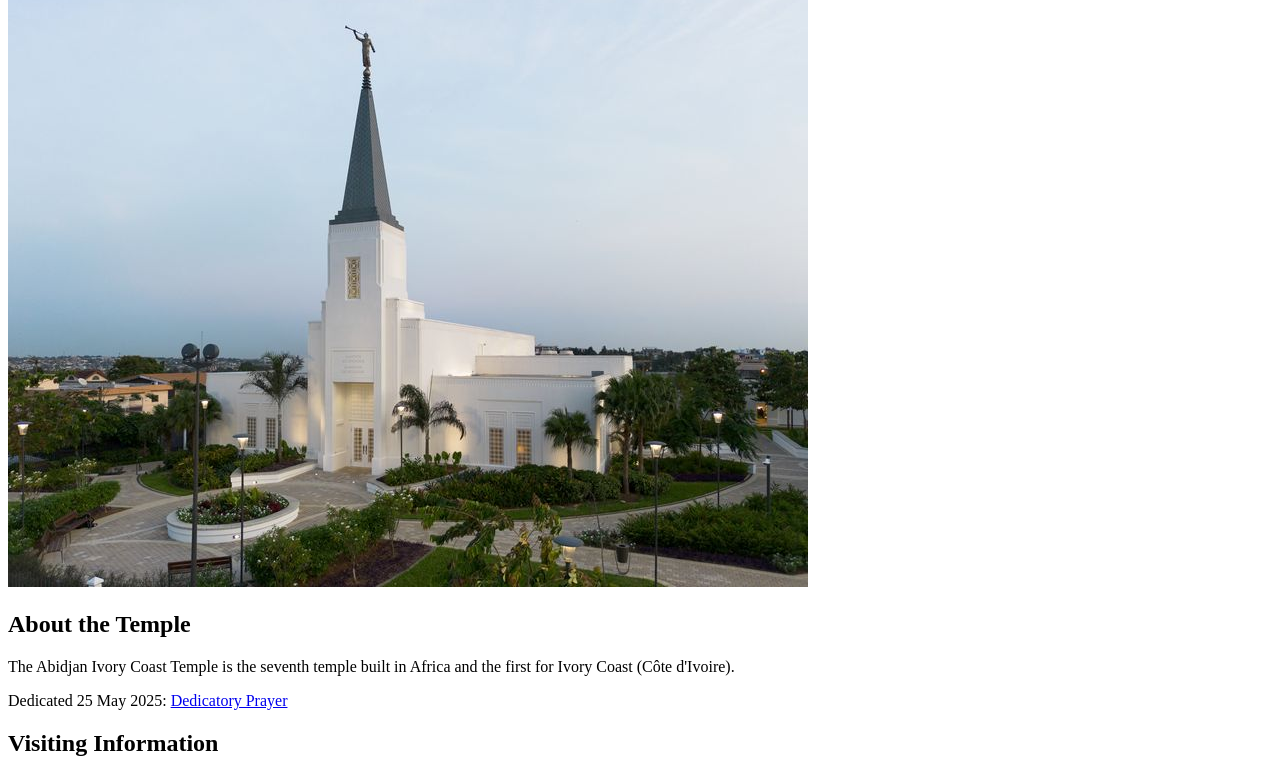
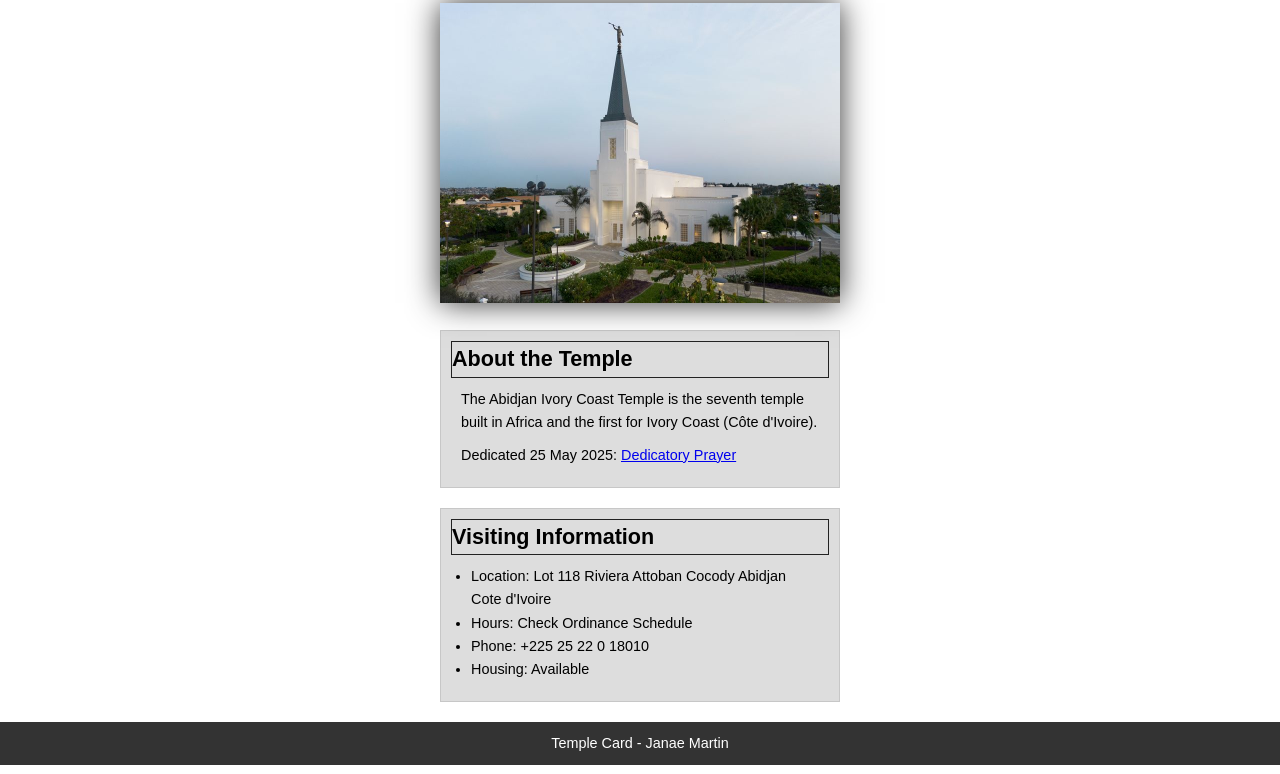
Before and after one commit to janaemartin/wdd130, a plain HTML site: page week02/temple.html in a window 1280 px wide. Shown: the part 127-901 px from the top of the page. Drawn offline with Linux system fonts and the light colour scheme.

Commit message:
week 2 code along first pass

```diff
--- /dev/null
+++ b/week02/styles/temple.css
@@ -0,0 +1,57 @@
+* {
+    margin: 0;
+    padding: 0;
+
+}
+
+body {
+    font-family: Arial, sans-serif;
+    line-height: 1.6;
+}
+
+header, footer {
+   background-color: #333;
+   color: #fff;
+   padding: 10px;
+   text-align: center;
+   font-size: 1.5rem;
+}
+
+main {
+    width: 400px;
+    margin: 0 auto;
+}
+
+h1 {
+    margin: 10px;
+    text-align: center;
+}
+
+h2 {
+   border: 1px solid #222;
+}
+
+img {
+    width: 100%;
+    height: auto;
+    box-shadow: 0 0 30px #333;
+}
+
+section {
+    margin: 20px 0;
+    border: 1px solid rgb(0 0 0/ 10%);
+    padding: 10px;
+    background-color: #ddd;
+    font-size: .9rem;
+}
+
+section p {
+    margin: 10px;
+}
+
+ul {
+    margin: 10px 20px;
+}
+footer {
+    font-size: .90rem;
+}
--- a/week02/temple.html
+++ b/week02/temple.html
@@ -2,6 +2,7 @@
 <html lang="en">
 
 <head>
+    <link rel="stylesheet" href="styles/temple.css">
     <meta charset="UTF-8">
     <meta name="viewport" content="width=device-width, initial-scale=1.0">
     <title>Temple Card - Abidjan Cote d'Ivoire</title>
@@ -35,7 +36,7 @@
         </section>
     </main>
     <footer>
-        <p>Temple Card - Your Name</p>
+        <p>Temple Card - Janae Martin</p>
     </footer>
 </body>
 
```
Also changed, not shown: week02/block-vs-inline.html (+6 -6 lines).
